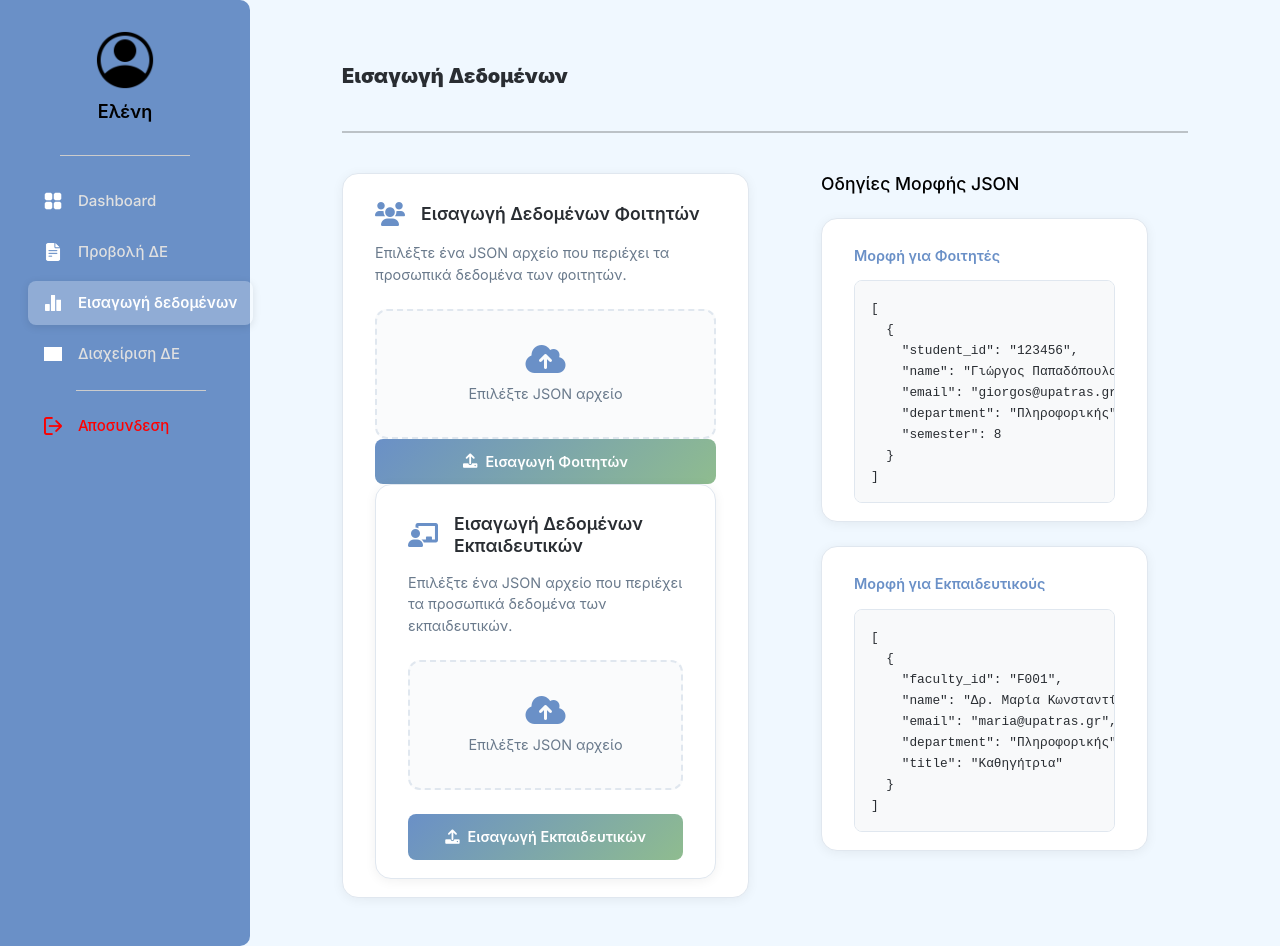
After one commit to m444r/web, a PHP site: page /SecretaryDataInput.php in a window 1280 px wide. The commit adds this page. Run offline with PHP 8.4, Linux system fonts and the light colour scheme; a user stored in the database is signed in; grey boxes are pictures that could not be loaded.

Commit message:
Add files via upload

```diff
--- a/web/SecretaryPage/SecretaryDashboard.php
+++ b/web/SecretaryPage/SecretaryDashboard.php
@@ -48,7 +48,7 @@ $completed_thesis = getCount($db, "SELECT COUNT(*) AS c FROM topics WHERE status
         <ul class="nav nav-pills flex-column mb-auto w-100">
           <li class="nav-item nav-spacing"><a href="SecretaryDashboard.php" class="active"><img src="../icons/menu.png" class="nav-icon">Dashboard</a></li>
           <li class="nav-spacing"><a href="SecretaryThesis.php"><img src="../icons/file.png" class="nav-icon">Προβολή ΔΕ</a></li>
-          <li class="nav-spacing"><a href="SecretaryDataInput.html"><img src="../icons/graph.png" class="nav-icon">Εισαγωγή δεδομένων</a></li>
+          <li class="nav-spacing"><a href="SecretaryDataInput.php"><img src="../icons/graph.png" class="nav-icon">Εισαγωγή δεδομένων</a></li>
           <li class="nav-spacing"><a href="SecretaryManageThesis.php"><img src="../icons/stats.png" class="nav-icon">Διαχείριση ΔΕ</a></li>
           <div class="nav-separator"></div>
           <li class="nav-spacing"><a href="../logout.php" class="logout"><img src="../icons/logout.png" class="nav-icon">Αποσύνδεση</a></li>
--- /dev/null
+++ b/web/SecretaryPage/SecretaryDataInput.php
@@ -0,0 +1,189 @@
+<?php
+session_start();
+require_once "../config.php";
+
+if (!isset($_SESSION['userid']) || $_SESSION['role'] !== 'secretary') {
+    header("Location: ../login_page.php");
+    exit();
+}
+?>
+<!DOCTYPE html>
+<html lang="el">
+<head>
+    <meta charset="UTF-8">
+    <meta name="viewport" content="width=device-width, initial-scale=1.0">
+    <title>Εισαγωγή Δεδομένων - Γραμματεία</title>
+    <link rel="preconnect" href="https://fonts.googleapis.com">
+    <link rel="preconnect" href="https://fonts.gstatic.com" crossorigin>
+    <link href="https://fonts.googleapis.com/css2?family=Inter:wght@300;400;500;600;700&display=swap" rel="stylesheet">
+    <link href="https://cdn.jsdelivr.net/npm/bootstrap@5.3.3/dist/css/bootstrap.min.css" rel="stylesheet">
+    <link rel="stylesheet" href="https://cdnjs.cloudflare.com/ajax/libs/font-awesome/6.0.0/css/all.min.css">
+    <link rel="stylesheet" href="../css/SecretaryDataInput.css">
+</head>
+<body>
+
+<div class="container-fluid">
+  <div class="row flex-nowrap">
+    <!-- Sidebar -->
+    <div class="col-auto col-md-3 col-xl-2 px-sm-2 px-0 sidebar collapse d-md-block" id="sidebarMenu">
+      <div class="sidebar-container">
+
+        <!-- Profile pic -->
+        <img src="../icons/account.png" alt="Profile" class="profile-avatar">
+
+        <!-- User name link -->
+        <div class="user-name"><?= htmlspecialchars($_SESSION['name'] ?? 'Γραμματεία') ?></div>
+
+        <!-- Name separator -->
+        <div class="name-separator"></div>
+
+        <ul class="nav nav-pills flex-column mb-auto w-100">
+          <li class="nav-item nav-spacing">
+            <a href="SecretaryDashboard.php">
+              <img src=" ../icons/menu.png" alt="Dashboard" class="nav-icon">
+              Dashboard
+            </a>
+          </li>
+          <li class="nav-spacing">
+            <a href="SecretaryThesis.php">
+              <img src=" ../icons/file.png" alt="Thesis View" class="nav-icon">
+              Προβολή ΔΕ
+            </a>
+          </li>
+          <li class="nav-spacing">
+            <a href="SecretaryDataInput.php" class="active">
+              <img src=" ../icons/graph.png" alt="Data Input" class="nav-icon">
+              Εισαγωγή δεδομένων
+            </a>
+          </li>
+          <li class="nav-spacing">
+            <a href="SecretaryManageThesis.php">
+              <img src=" ../icons/stats.png" alt="Manage Thesis" class="nav-icon">
+              Διαχείριση ΔΕ
+            </a>
+          </li>
+
+          <div class="nav-separator"></div>
+
+          <li class="nav-spacing">
+            <a href="../logout.php" class="logout">
+              <img src=" ../icons/logout.png" alt="Logout" class="nav-icon">
+              Αποσυνδεση
+            </a>
+          </li>
+        </ul>
+      </div>
+    </div>
+    <!-- Main Content -->
+    <div class="col py-3">
+
+      <button class="mobile-menu-btn d-md-none" type="button" data-bs-toggle="collapse" data-bs-target="#sidebarMenu">
+        <i class="fas fa-bars"></i> Μενού
+      </button>
+
+      <div class="container">
+        <header>
+            <h1>Εισαγωγή Δεδομένων</h1>
+        </header>
+        <hr class="hr">
+
+
+        <div class="upload-section">
+            <div class="upload-card">
+                <div class="upload-header">
+                    <i class="fas fa-users"></i>
+                    <h3>Εισαγωγή Δεδομένων Φοιτητών</h3>
+                </div>
+                <p>Επιλέξτε ένα JSON αρχείο που περιέχει τα προσωπικά δεδομένα των φοιτητών.</p>
+               <form action="import_users.php" method="POST" enctype="multipart/form-data" class="upload-form">
+                  <input type="hidden" name="role" value="student">
+
+                  <label for="students-json" class="file-label">
+                      <i class="fas fa-cloud-upload-alt"></i>
+                      <span>Επιλέξτε JSON αρχείο</span>
+                  </label>
+                  <input type="file" id="students-json" name="jsonFile" accept=".json" class="file-input" required>
+
+                  <button type="submit" class="upload-btn">
+                    <i class="fas fa-upload"></i> Εισαγωγή Φοιτητών
+                  </button>
+                </form>
+
+
+            <div class="upload-card">
+                <div class="upload-header">
+                    <i class="fas fa-chalkboard-teacher"></i>
+                    <h3>Εισαγωγή Δεδομένων Εκπαιδευτικών</h3>
+                </div>
+                <p>Επιλέξτε ένα JSON αρχείο που περιέχει τα προσωπικά δεδομένα των εκπαιδευτικών.</p>
+                <div class="file-upload-area">
+                    <input type="file" id="faculty-file" accept=".json" class="file-input">
+                    <label for="faculty-file" class="file-label">
+                        <i class="fas fa-cloud-upload-alt"></i>
+                        <span>Επιλέξτε JSON αρχείο</span>
+                    </label>
+                </div>
+                <form action="import_users.php" method="POST" enctype="multipart/form-data">
+                  <input type="hidden" name="role" value="teacher">
+                  <input type="file" name="jsonFile" accept=".json" class="file-input" required>
+                  <button type="submit" class="upload-btn">
+                  <i class="fas fa-upload"></i> Εισαγωγή Εκπαιδευτικών
+                </button>
+                </form>
+            </div>
+        </div>
+
+
+
+
+
+        <div class="format-guide-section">
+            <h2>Οδηγίες Μορφής JSON</h2>
+            <div class="format-cards">
+                <div class="format-card">
+                    <h4>Μορφή για Φοιτητές</h4>
+                    <pre><code>[
+  {
+    "student_id": "123456",
+    "name": "Γιώργος Παπαδόπουλος",
+    "email": "giorgos@upatras.gr",
+    "department": "Πληροφορικής",
+    "semester": 8
+  }
+]</code></pre>
+                </div>
+
+                <div class="format-card">
+                    <h4>Μορφή για Εκπαιδευτικούς</h4>
+                    <pre><code>[
+  {
+    "faculty_id": "F001",
+    "name": "Δρ. Μαρία Κωνσταντίνου",
+    "email": "maria@upatras.gr",
+    "department": "Πληροφορικής",
+    "title": "Καθηγήτρια"
+  }
+]</code></pre>
+                </div>
+            </div>
+        </div>
+      </div>
+    </div>
+  </div>
+</div>
+
+<script src="https://cdn.jsdelivr.net/npm/bootstrap@5.3.3/dist/js/bootstrap.bundle.min.js"></script>
+<script>
+  document.addEventListener('DOMContentLoaded', function() {
+    const mobileMenuBtn = document.querySelector('.mobile-menu-btn');
+    const sidebar = document.querySelector('.sidebar');
+
+    if (mobileMenuBtn) {
+      mobileMenuBtn.addEventListener('click', function() {
+        sidebar.classList.toggle('show');
+      });
+    }
+  });
+</script>
+</body>
+</html>
--- a/web/SecretaryPage/SecretaryManageThesis.php
+++ b/web/SecretaryPage/SecretaryManageThesis.php
@@ -176,7 +176,7 @@ $tRes = $db->query($q);
             </a>
           </li>
           <li class="nav-spacing">
-            <a href="SecretaryDataInput.html">
+            <a href="SecretaryDataInput.php">
               <img src="../icons/graph.png" alt="Data Input" class="nav-icon">
               Εισαγωγή δεδομένων
             </a>
--- a/web/SecretaryPage/SecretaryThesis.php
+++ b/web/SecretaryPage/SecretaryThesis.php
@@ -159,7 +159,7 @@ $cstmt = $db->prepare("
         <ul class="nav nav-pills flex-column mb-auto w-100">
           <li class="nav-item nav-spacing"><a href="SecretaryDashboard.php"><img src="../icons/menu.png" class="nav-icon">Dashboard</a></li>
           <li class="nav-spacing"><a href="SecretaryThesis.php" class="active"><img src="../icons/file.png" class="nav-icon">Προβολή ΔΕ</a></li>
-          <li class="nav-spacing"><a href="SecretaryDataInput.html"><img src="../icons/graph.png" class="nav-icon">Εισαγωγή δεδομένων</a></li>
+          <li class="nav-spacing"><a href="SecretaryDataInput.php"><img src="../icons/graph.png" class="nav-icon">Εισαγωγή δεδομένων</a></li>
           <li class="nav-spacing"><a href="SecretaryManageThesis.php"><img src="../icons/stats.png" class="nav-icon">Διαχείριση ΔΕ</a></li>
           <div class="nav-separator"></div>
           <li class="nav-spacing"><a href="../login_page.php" class="logout"><img src="../icons/logout.png" class="nav-icon">Αποσύνδεση</a></li>
--- a/web/SecretaryPage/import_users.php
+++ b/web/SecretaryPage/import_users.php
@@ -92,6 +92,6 @@ if ($_SERVER['REQUEST_METHOD'] === 'POST' && isset($_FILES['jsonFile'])) {
 </head>
 <body>
   <h1><?php echo htmlspecialchars($message); ?></h1>
-  <a href="SecretaryDataInput.html">Επιστροφή</a>
+  <a href="SecretaryDataInput.php">Επιστροφή</a>
 </body>
 </html>
```
